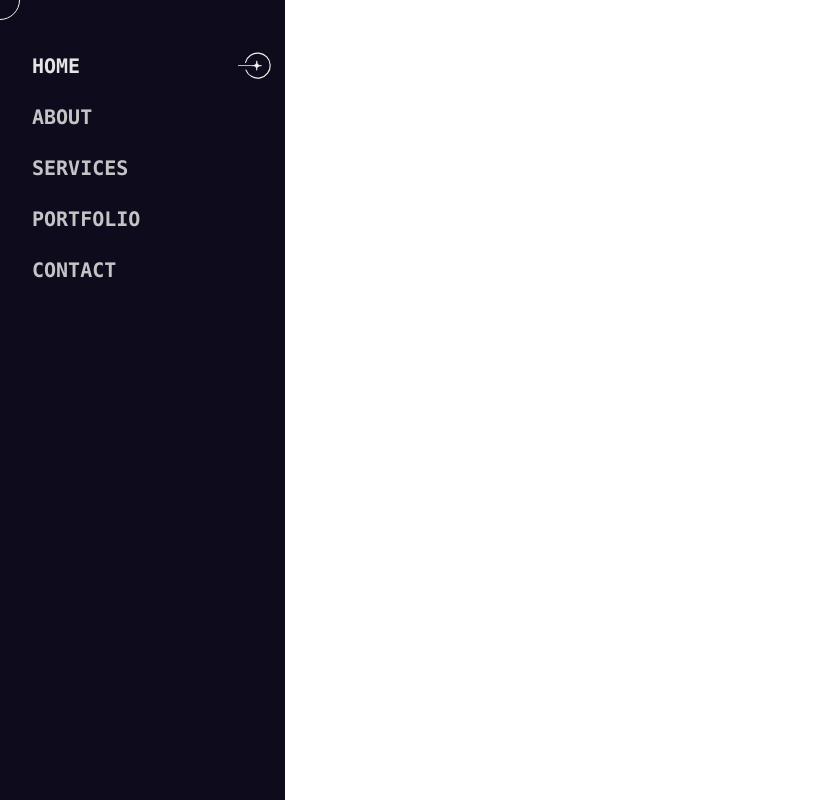
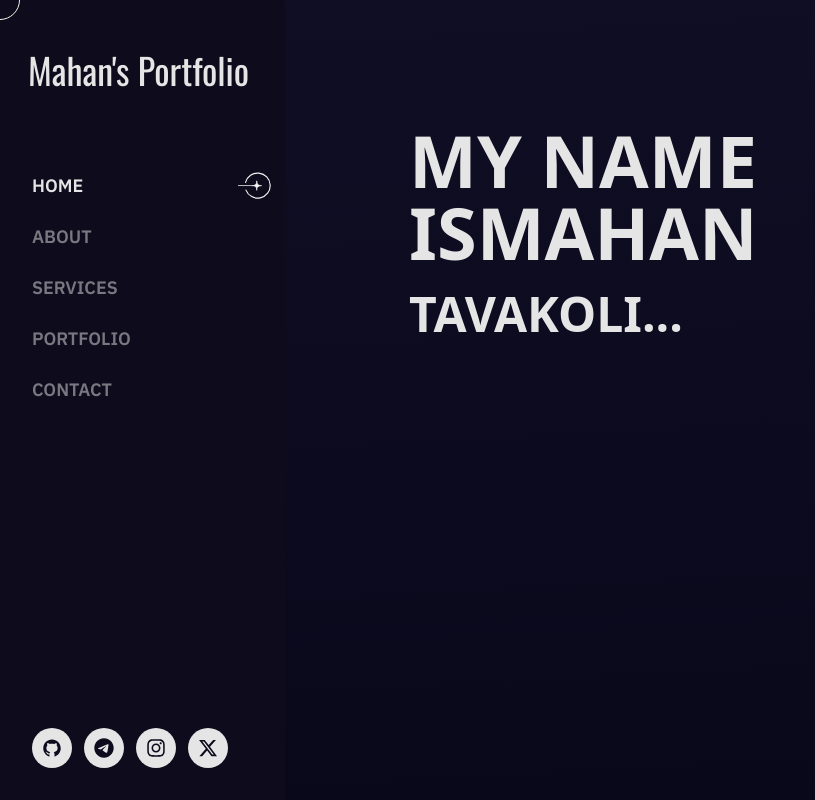
Before and after one commit to Mahaan10/personalPortfolio, a React (Vite) app: page / in a window 1280 px wide. Shown: the whole page, without its empty margins (0-815 px from the left). Built offline with nearby package versions, Linux system fonts and the light colour scheme.

Commit message:
modify Sidebar ...

```diff
--- a/package.json
+++ b/package.json
@@ -11,6 +11,7 @@
   },
   "dependencies": {
     "@tailwindcss/vite": "^4.0.8",
+    "aos": "^2.3.4",
     "react": "^19.0.0",
     "react-dom": "^19.0.0",
     "react-icons": "^5.5.0",
--- a/src/App.jsx
+++ b/src/App.jsx
@@ -1,11 +1,25 @@
+import { Route, Routes } from "react-router";
 import CustomCursor from "./components/CustomCursor";
-import Sidebar from "./components/Sidebar";
+import Dashboard from "./components/Dashboard";
+import About from "./components/About";
+import Home from "./components/Home";
+import Services from "./components/Services";
+import Portfolio from "./components/Portfolio";
+import Contact from "./components/Contact";
 
 function App() {
   return (
     <>
       <CustomCursor />
-      <Sidebar />
+      <Routes>
+        <Route path="/" element={<Dashboard />}>
+          <Route index element={<Home />} />
+          <Route path="about" element={<About />} />
+          <Route path="services" element={<Services />} />
+          <Route path="portfolio" element={<Portfolio />} />
+          <Route path="contact" element={<Contact />} />
+        </Route>
+      </Routes>
     </>
   );
 }
--- /dev/null
+++ b/src/components/About.jsx
@@ -0,0 +1,5 @@
+function About() {
+  return <div>About</div>;
+}
+
+export default About;
--- /dev/null
+++ b/src/components/Contact.jsx
@@ -0,0 +1,7 @@
+import React from "react";
+
+function Contact() {
+  return <div>Contact</div>;
+}
+
+export default Contact;
--- a/src/components/CustomNavlink.jsx
+++ b/src/components/CustomNavlink.jsx
@@ -4,7 +4,7 @@ function CustomNavlink({ children, to }) {
   const location = useLocation();
 
   const navlinkClassName =
-    "pl-5 pr-3 py-2 relative flex items-center justify-between transition-all duration-300 ease-in-out";
+    "pl-5 pr-3 py-2 relative flex items-center justify-between transition-all duration-700 ease-in-out";
 
   // Check if the current pathname matches the NavLink's destination
   const isActive = location.pathname === to;
@@ -13,7 +13,7 @@ function CustomNavlink({ children, to }) {
     <NavLink
       to={to}
       className={`${navlinkClassName} ${
-        isActive ? "opacity-100 transition-all duration-700" : "opacity-85"
+        isActive ? "opacity-100" : "opacity-50"
       }`}
     >
       {/* Text part of the NavLink */}
@@ -21,9 +21,7 @@ function CustomNavlink({ children, to }) {
 
       {/* Conditionally render the SVG for active links */}
       <svg
-        className={
-          isActive ? "transition-opacity duration-700 opacity-100" : "opacity-0"
-        } // Show the SVG only if the link is active
+        className={isActive ? " opacity-100" : "opacity-0"} // Show the SVG only if the link is active
         width="35"
         height="35"
         viewBox="0 0 46 42"
--- /dev/null
+++ b/src/components/Dashboard.jsx
@@ -0,0 +1,17 @@
+import { Outlet } from "react-router";
+import Sidebar from "./Sidebar";
+
+function Dashboard() {
+  return (
+    <div className="h-screen flex text-neutral-200">
+      <Sidebar />
+      <div className="flex-1 overflow-y-auto bg-linear-[177deg] from-0% from-chinese-black to-[190%] to-rich-black p-6">
+        <div className="max-w-screen mx-auto flex flex-col">
+          <Outlet />
+        </div>
+      </div>
+    </div>
+  );
+}
+
+export default Dashboard;
--- /dev/null
+++ b/src/components/Home.jsx
@@ -0,0 +1,29 @@
+import AOS from "aos";
+import "aos/dist/aos.css";
+
+function Home() {
+  return (
+    <div className="relative container flex items-center">
+      <div className="p-[100px] relative">
+        <h1
+          className="aos-init aos-animate text-7xl font-extrabold uppercase mb-4"
+          data-aos="fade-up"
+          data-aos-duration="800"
+          data-aos-delay="200"
+        >
+          My name
+          <br />
+          is
+          <b>Mahan</b>
+          <span className="stroke-2 stroke-indigo-dye fill-transparent font-extrabold text-5xl">
+            <br />
+            Tavakoli...
+          </span>
+        </h1>
+      </div>
+      <div className=""></div>
+    </div>
+  );
+}
+
+export default Home;
--- /dev/null
+++ b/src/components/Portfolio.jsx
@@ -0,0 +1,7 @@
+import React from "react";
+
+function Portfolio() {
+  return <div>Portfolio</div>;
+}
+
+export default Portfolio;
--- /dev/null
+++ b/src/components/Services.jsx
@@ -0,0 +1,7 @@
+import React from "react";
+
+function Services() {
+  return <div>Services</div>;
+}
+
+export default Services;
--- a/src/components/Sidebar.jsx
+++ b/src/components/Sidebar.jsx
@@ -1,10 +1,17 @@
+import { Link } from "react-router";
 import CustomNavlink from "./CustomNavlink";
+import { AiOutlineGithub } from "react-icons/ai";
+import { FaTelegram, FaInstagram, FaXTwitter } from "react-icons/fa6";
 
 function Sidebar() {
   return (
-    <div className="fixed top-0 left-0 bottom-0 w-[285px] bg-[rgb(13,11,28)] flex flex-col transition-all duration-300 ease-in-out font-mono">
-      {/* brand logo! */}
-      <ul className="pt-10 flex-1/2 text-neutral-200 pl-3 text-xl font-bold uppercase">
+    <div className="w-[285px] h-screen bg-black-russian flex flex-col transition-all duration-700 ease-in-out font-ibm text-lg">
+      <div className="pt-[50px] px-7 pb-7 font-header-title ">
+        <Link to="/" className="text-4xl">
+          Mahan's Portfolio
+        </Link>
+      </div>
+      <ul className="pt-10 flex-1/2 pl-3 font-semibold uppercase">
         <li>
           <CustomNavlink to="/">Home</CustomNavlink>
         </li>
@@ -21,6 +28,28 @@ function Sidebar() {
           <CustomNavlink to="/contact">Contact</CustomNavlink>
         </li>
       </ul>
+      <ul className="p-8 flex flex-wrap">
+        <li className="mr-3 outline-0">
+          <Link className="w-10 h-10 inline-flex items-center justify-center bg-neutral-200 text-black-russian hover:bg-indigo-dye hover rounded-full transition-all duration-700 ease-in-out border-0">
+            <AiOutlineGithub className="w-5 h-5" />
+          </Link>
+        </li>
+        <li className="mr-3 outline-0">
+          <Link className="w-10 h-10 inline-flex items-center justify-center bg-neutral-200 text-black-russian hover:bg-indigo-dye hover rounded-full transition-all duration-700 ease-in-out border-0">
+            <FaTelegram className="w-5 h-5" />
+          </Link>
+        </li>
+        <li className="mr-3 outline-0">
+          <Link className="w-10 h-10 inline-flex items-center justify-center bg-neutral-200 text-black-russian hover:bg-indigo-dye hover rounded-full transition-all duration-700 ease-in-out border-0">
+            <FaInstagram className="w-5 h-5" />
+          </Link>
+        </li>
+        <li className="mr-3 outline-0">
+          <Link className="w-10 h-10 inline-flex items-center justify-center bg-neutral-200 text-black-russian hover:bg-indigo-dye hover rounded-full transition-all duration-700 ease-in-out border-0">
+            <FaXTwitter className="w-5 h-5" />
+          </Link>
+        </li>
+      </ul>
     </div>
   );
 }
--- a/src/index.css
+++ b/src/index.css
@@ -1,6 +1,15 @@
+@import url("https://fonts.googleapis.com/css2?family=IBM+Plex+Sans:ital,wght@0,100..700;1,100..700&family=Oswald:wght@200..700&display=swap");
+
 @import "tailwindcss";
 
-
+@theme {
+  --font-header-title: "Oswald";
+  --font-ibm: "IBM Plex Sans";
+  --color-indigo-dye: #00416a;
+  --color-black-russian: #0d0b1c;
+  --color-chinese-black: #100e24;
+  --color-rich-black: #030211;
+}
 
 .custom-cursor {
   position: fixed;
```
Also changed, not shown: 1 other file (tests, documents, lock files or other folders).
